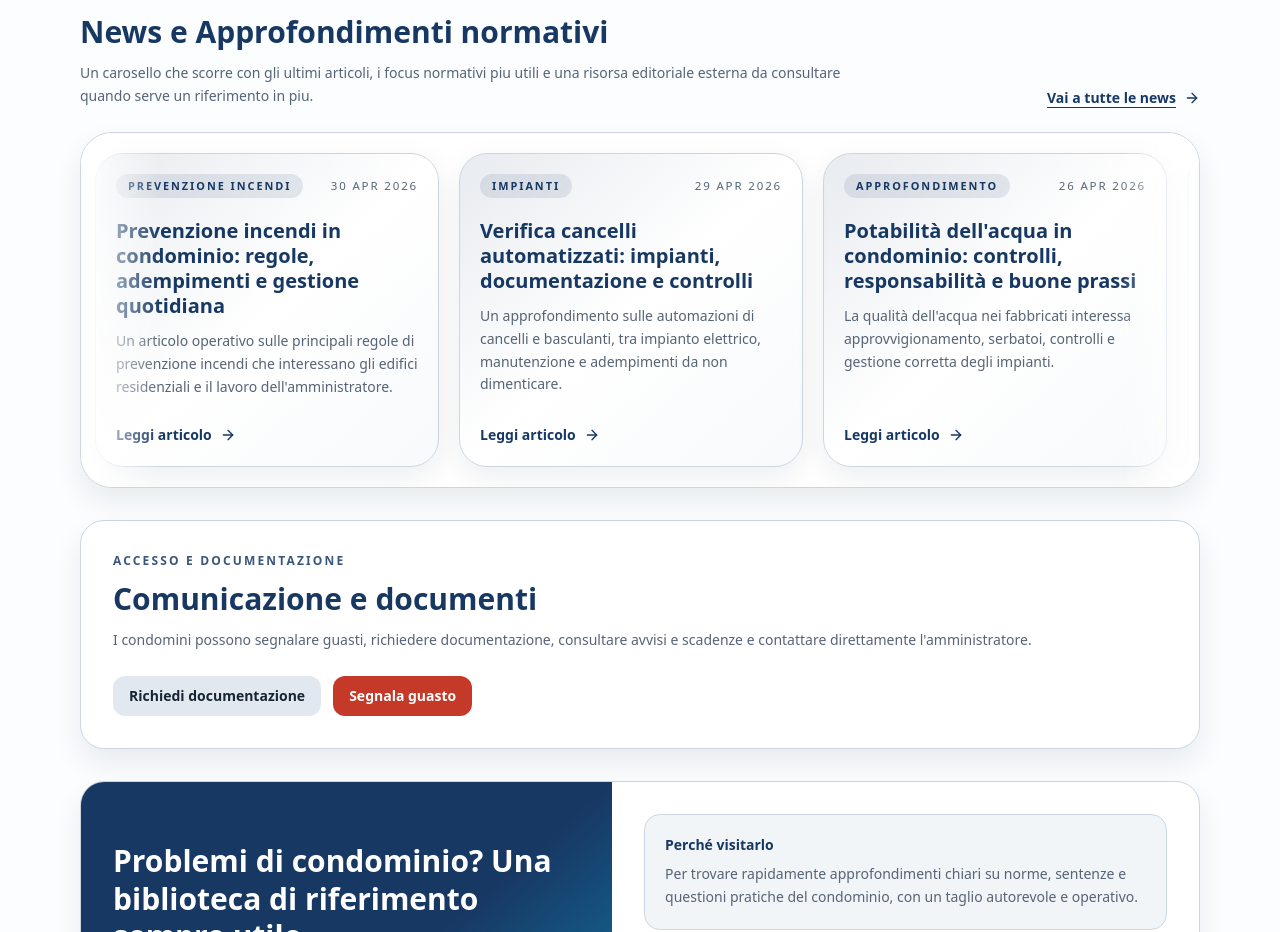
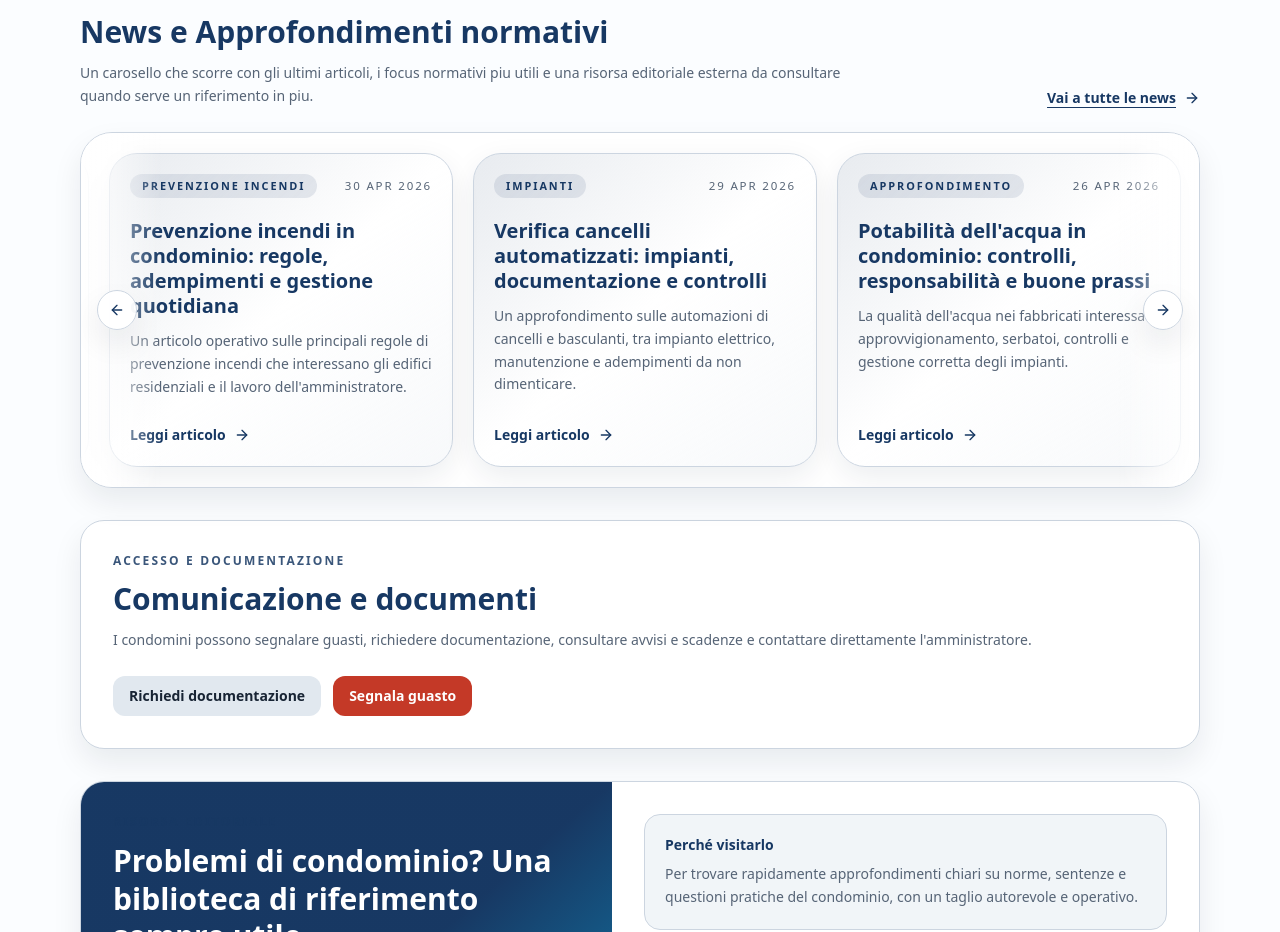
Before and after one commit to luigiplacidi/siam-condomini, a Next.js app: page / in a window 1280 px wide. Shown: the part 2082-3014 px from the top of the page. Built offline with nearby package versions, Linux system fonts and the light colour scheme; no server answers; the database is empty.

Commit message:
feat: add carousel arrows and hide scrollbar

```diff
--- a/app/globals.css
+++ b/app/globals.css
@@ -63,3 +63,12 @@ main {
 .news-marquee-track:hover {
   animation-play-state: paused;
 }
+
+.scrollbar-hidden {
+  -ms-overflow-style: none;
+  scrollbar-width: none;
+}
+
+.scrollbar-hidden::-webkit-scrollbar {
+  display: none;
+}
--- a/components/home/news-carousel.tsx
+++ b/components/home/news-carousel.tsx
@@ -1,6 +1,6 @@
 "use client";
 
-import { ArrowRight, ExternalLink } from "lucide-react";
+import { ArrowLeft, ArrowRight, ExternalLink } from "lucide-react";
 import Link from "next/link";
 import { type ReactNode, useEffect, useMemo, useRef, useState } from "react";
 
@@ -23,29 +23,73 @@ const cardToneClasses = {
   resource: "from-accent/10 via-white to-secondary/25"
 } as const;
 
-type DraggableTrackProps = {
+type CarouselViewportProps = {
   children: ReactNode;
+  onPause: () => void;
+  onResume: () => void;
+  onDragStart: (event: React.MouseEvent<HTMLDivElement>) => void;
+  isDragging: boolean;
+  viewportRef: React.RefObject<HTMLDivElement | null>;
+  onClickCapture: (event: React.MouseEvent<HTMLDivElement>) => void;
 };
 
-function DraggableTrack({ children }: DraggableTrackProps) {
+function CarouselViewport({
+  children,
+  onPause,
+  onResume,
+  onDragStart,
+  isDragging,
+  viewportRef,
+  onClickCapture
+}: CarouselViewportProps) {
+  return (
+    <div
+      ref={viewportRef}
+      className={`scrollbar-hidden news-carousel-viewport cursor-grab overflow-x-auto overscroll-x-contain select-none [touch-action:pan-y] ${
+        isDragging ? "cursor-grabbing" : ""
+      }`}
+      onMouseDown={onDragStart}
+      onMouseEnter={onPause}
+      onMouseLeave={onResume}
+      onClickCapture={onClickCapture}
+    >
+      {children}
+    </div>
+  );
+}
+
+export function NewsCarousel({ items }: NewsCarouselProps) {
   const viewportRef = useRef<HTMLDivElement | null>(null);
   const rafRef = useRef<number | null>(null);
+  const isDraggingRef = useRef(false);
   const isPausedRef = useRef(false);
-  const isDraggingRef = useRef(false);
   const hasDraggedRef = useRef(false);
   const dragStartXRef = useRef(0);
   const scrollStartRef = useRef(0);
   const [isDragging, setIsDragging] = useState(false);
 
+  const loopedItems = useMemo(() => [...items, ...items, ...items], [items]);
+
   useEffect(() => {
     const viewport = viewportRef.current;
     if (!viewport) return;
 
+    const getSegmentWidth = () => viewport.scrollWidth / 3;
+
+    const centerToMiddle = () => {
+      const segmentWidth = getSegmentWidth();
+      if (segmentWidth > viewport.clientWidth) {
+        viewport.scrollLeft = segmentWidth;
+      }
+    };
+
+    centerToMiddle();
+    window.addEventListener("resize", centerToMiddle);
+
     const tick = () => {
-      if (!isPausedRef.current && !isDraggingRef.current) {
-        const segmentWidth = viewport.scrollWidth / 3;
-        if (segmentWidth > viewport.clientWidth) {
-          if (viewport.scrollLeft === 0) {
+      const segmentWidth = getSegmentWidth();
+      if (!isPausedRef.current && !isDraggingRef.current && segmentWidth > viewport.clientWidth) {
+        if (viewport.scrollLeft <= 0) {
           viewport.scrollLeft = segmentWidth;
         }
 
@@ -53,7 +97,6 @@ function DraggableTrack({ children }: DraggableTrackProps) {
 
         if (viewport.scrollLeft >= segmentWidth * 2) {
           viewport.scrollLeft -= segmentWidth;
-          }
         }
       }
 
@@ -64,30 +107,23 @@ function DraggableTrack({ children }: DraggableTrackProps) {
 
     return () => {
       if (rafRef.current) window.cancelAnimationFrame(rafRef.current);
+      window.removeEventListener("resize", centerToMiddle);
     };
   }, []);
 
   useEffect(() => {
+    const onMouseMove = (event: MouseEvent) => {
+      if (!isDraggingRef.current) return;
+
+      event.preventDefault();
       const viewport = viewportRef.current;
       if (!viewport) return;
 
-    const initializePosition = () => {
-      const segmentWidth = viewport.scrollWidth / 3;
-      if (segmentWidth > viewport.clientWidth && viewport.scrollLeft < segmentWidth * 0.5) {
-        viewport.scrollLeft = segmentWidth;
-      }
-    };
-
-    initializePosition();
-    window.addEventListener("resize", initializePosition);
-
-    const onMouseMove = (event: MouseEvent) => {
-      if (!isDraggingRef.current) return;
-      event.preventDefault();
       const deltaX = event.clientX - dragStartXRef.current;
-      if (Math.abs(deltaX) > 3) {
+      if (Math.abs(deltaX) > 4) {
         hasDraggedRef.current = true;
       }
+
       viewport.scrollLeft = scrollStartRef.current - deltaX;
     };
 
@@ -104,39 +140,71 @@ function DraggableTrack({ children }: DraggableTrackProps) {
     return () => {
       window.removeEventListener("mousemove", onMouseMove);
       window.removeEventListener("mouseup", onMouseUp);
-      window.removeEventListener("resize", initializePosition);
     };
   }, []);
 
-  const handleMouseDown = (event: React.MouseEvent<HTMLDivElement>) => {
+  const handleDragStart = (event: React.MouseEvent<HTMLDivElement>) => {
     if (event.button !== 0) return;
+
     const viewport = viewportRef.current;
     if (!viewport) return;
 
     event.preventDefault();
     isDraggingRef.current = true;
-    hasDraggedRef.current = false;
     setIsDragging(true);
     isPausedRef.current = true;
+    hasDraggedRef.current = false;
     dragStartXRef.current = event.clientX;
     scrollStartRef.current = viewport.scrollLeft;
   };
 
+  const handleNudge = (direction: -1 | 1) => {
+    const viewport = viewportRef.current;
+    if (!viewport) return;
+
+    isPausedRef.current = true;
+    viewport.scrollBy({ left: direction * Math.max(320, viewport.clientWidth * 0.78), behavior: "smooth" });
+    window.setTimeout(() => {
+      if (!isDraggingRef.current) {
+        isPausedRef.current = false;
+      }
+    }, 600);
+  };
+
   return (
-    <div
-      ref={viewportRef}
-      className={`news-carousel-viewport cursor-grab overflow-x-auto overscroll-x-contain scroll-smooth select-none [touch-action:pan-y] ${
-        isDragging ? "cursor-grabbing" : ""
-      }`}
-      onMouseDown={handleMouseDown}
-      onPointerEnter={() => {
+    <div className="relative overflow-hidden rounded-[2rem] border border-border bg-white shadow-soft">
+      <div className="pointer-events-none absolute inset-y-0 left-0 z-10 w-12 bg-gradient-to-r from-white to-transparent lg:w-20" />
+      <div className="pointer-events-none absolute inset-y-0 right-0 z-10 w-12 bg-gradient-to-l from-white to-transparent lg:w-20" />
+
+      <button
+        type="button"
+        aria-label="Scorri a sinistra"
+        className="absolute left-3 top-1/2 z-20 inline-flex h-10 w-10 -translate-y-1/2 items-center justify-center rounded-full border border-border bg-white/95 text-primary shadow-soft transition hover:bg-white md:left-4"
+        onClick={() => handleNudge(-1)}
+      >
+        <ArrowLeft className="h-4 w-4" />
+      </button>
+      <button
+        type="button"
+        aria-label="Scorri a destra"
+        className="absolute right-3 top-1/2 z-20 inline-flex h-10 w-10 -translate-y-1/2 items-center justify-center rounded-full border border-border bg-white/95 text-primary shadow-soft transition hover:bg-white md:right-4"
+        onClick={() => handleNudge(1)}
+      >
+        <ArrowRight className="h-4 w-4" />
+      </button>
+
+      <CarouselViewport
+        viewportRef={viewportRef}
+        isDragging={isDragging}
+        onPause={() => {
           isPausedRef.current = true;
         }}
-      onPointerLeave={() => {
+        onResume={() => {
           if (!isDraggingRef.current) {
             isPausedRef.current = false;
           }
         }}
+        onDragStart={handleDragStart}
         onClickCapture={(event) => {
           if (hasDraggedRef.current) {
             event.preventDefault();
@@ -145,25 +213,19 @@ function DraggableTrack({ children }: DraggableTrackProps) {
           }
         }}
       >
-      {children}
-    </div>
-  );
-}
-
-export function NewsCarousel({ items }: NewsCarouselProps) {
-  const loopedItems = useMemo(() => [...items, ...items, ...items], [items]);
-
-  return (
-    <div className="relative overflow-hidden rounded-[2rem] border border-border bg-white shadow-soft">
-      <div className="pointer-events-none absolute inset-y-0 left-0 z-10 w-12 bg-gradient-to-r from-white to-transparent lg:w-20" />
-      <div className="pointer-events-none absolute inset-y-0 right-0 z-10 w-12 bg-gradient-to-l from-white to-transparent lg:w-20" />
-
-      <DraggableTrack>
-        <div className="flex w-max gap-5 px-5 py-5">
+        <div className="flex w-max gap-5 px-14 py-5 md:px-16">
           {loopedItems.map((item, index) => {
-            const card = (
+            const content = (
               <article
                 className={`flex h-full min-h-[19rem] w-[19rem] flex-col rounded-[1.75rem] border border-border bg-gradient-to-br p-5 shadow-[0_10px_30px_rgba(14,39,66,0.08)] sm:w-[20.5rem] lg:w-[21.5rem] ${cardToneClasses[item.kind]}`}
+                onMouseEnter={() => {
+                  isPausedRef.current = true;
+                }}
+                onMouseLeave={() => {
+                  if (!isDraggingRef.current) {
+                    isPausedRef.current = false;
+                  }
+                }}
               >
                 <div className="flex items-center justify-between gap-3">
                   <span className="inline-flex items-center rounded-full bg-primary/10 px-3 py-1 text-[0.68rem] font-semibold uppercase tracking-[0.18em] text-primary">
@@ -195,16 +257,16 @@ export function NewsCarousel({ items }: NewsCarouselProps) {
                 className="shrink-0"
                 draggable={false}
               >
-                {card}
+                {content}
               </a>
             ) : (
               <Link key={`${item.href}-${index}`} href={item.href as never} className="shrink-0" draggable={false}>
-                {card}
+                {content}
               </Link>
             );
           })}
         </div>
-      </DraggableTrack>
+      </CarouselViewport>
     </div>
   );
 }
```
Lines whose indentation alone changed are shown as unchanged.
